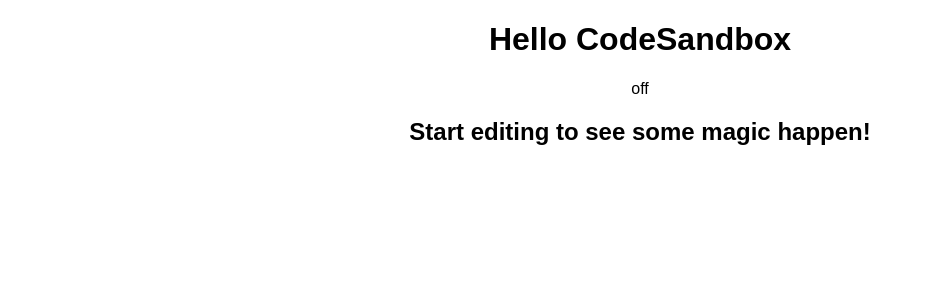
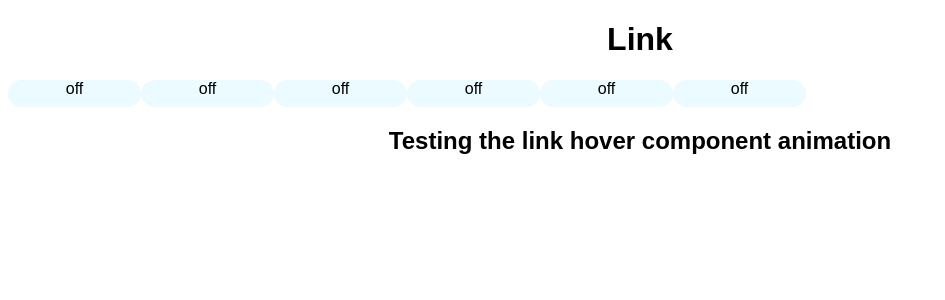
Before and after one commit to ThomasPuech/Quicklinks_SPRINT_1, a React (Create React App) app: page / in a window 1280 px wide. Shown: the top 300 px of the page, without its empty margins (0-945 px from the left). Built offline with nearby package versions, Linux system fonts and the light colour scheme.

Commit message:
flex hover

```diff
--- a/package.json
+++ b/package.json
@@ -8,6 +8,7 @@
     "react": "17.0.2",
     "react-dom": "17.0.2",
     "react-scripts": "4.0.0",
+    "styled-components": "5.3.5",
     "usestate": "1.1.3"
   },
   "devDependencies": {
--- a/src/App.js
+++ b/src/App.js
@@ -1,12 +1,19 @@
 import "./styles.css";
-import Link from "./Components/Link_Hover";
+import LinkEl from "./Components/Link_Hover";
 
 export default function App() {
   return (
     <div className="App">
-      <h1>Hello CodeSandbox</h1>
-      <Link></Link>
-      <h2>Start editing to see some magic happen!</h2>
+      <h1>Link</h1>
+      <div className="flex-container">
+        <LinkEl />
+        <LinkEl />
+        <LinkEl />
+        <LinkEl />
+        <LinkEl />
+        <LinkEl />
+      </div>
+      <h2>Testing the link hover component animation</h2>
     </div>
   );
 }
--- a/src/Components/Link_Hover.js
+++ b/src/Components/Link_Hover.js
@@ -1,32 +1,57 @@
 import { useState } from "react";
+import styled from "styled-components";
 
-const Link = (props) => {
-  const [hover, setHover] = useState("off");
+const Link = styled.div`
+  background-color: #ebfbff;
+  border-radius: 500px;
+  width: 133px;
+  height: 27px;
+`;
 
-  function hoverOn() {
-    setHover("on");
+const LinkHover = styled.div`
+  background-color: red;
+  border-radius: 500px;
+  width: 133px;
+  height: 27px;
+  transition: 1s background-color;
+  :hover {
+    background-color: red;
+    transition-delay: 1s;
+  }
+  /* animation-iteration-count: 1;
+  animation-direction: alternate-reverse;
+  animation-fill-mode: forwards; */
+  /* transition-delay: 1s; */
+  /* animation: 0.5s mymove;
+  @keyframes mymove {
+    from {
+      height: 27px;
+    }
+    to {
+      height: 270px;
+    }
+  } */
+`;
+
+const LinkEl = (props) => {
+  const [hover, setHover] = useState(false);
+
+  function toggleHover() {
+    setHover((current) => !current);
   }
 
-  function hoverOff() {
-    setHover("off");
-  }
-
-  if (hover === "off") {
+  if (hover === false) {
     return (
-      <div>
-        <p onMouseEnter={hoverOn} onMouseLeave={hoverOff}>
-          off
-        </p>
-      </div>
+      <Link onMouseEnter={toggleHover} onMouseLeave={toggleHover}>
+        off
+      </Link>
     );
   }
   return (
-    <div>
-      <p onMouseEnter={hoverOn} onMouseLeave={hoverOff}>
-        on
-      </p>
-    </div>
+    <LinkHover onMouseEnter={toggleHover} onMouseLeave={toggleHover}>
+      on
+    </LinkHover>
   );
 };
 
-export default Link;
+export default LinkEl;
--- a/src/styles.css
+++ b/src/styles.css
@@ -1,4 +1,33 @@
 .App {
   font-family: sans-serif;
   text-align: center;
+  background-color: white;
 }
+
+.flex-container {
+  display: flex;
+  flex-wrap: wrap;
+  position: relative;
+}
+
+.Link {
+  /* position: absolute; */
+
+  display: inline;
+  margin-right: 10px;
+  margin-bottom: 10px;
+  z-index: 1;
+  background-color: blue;
+  border-radius: 500px;
+  width: 133px;
+  height: 27px;
+
+  transition: height 0.5s, flex-grow 0.5s, z-index 0.5s, position 0.5s;
+}
+.Link:hover {
+  visibility: hidden;
+  z-index: 2;
+  flex-grow: 2;
+  height: 100px;
+  transition-delay: 0.4s;
+}
```
